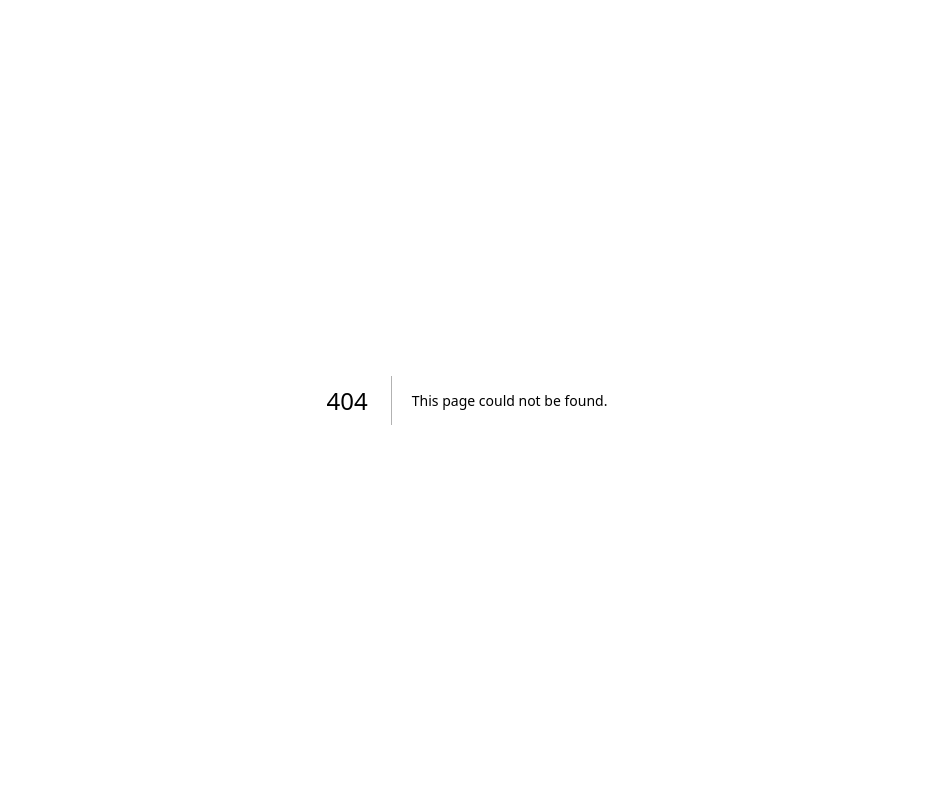
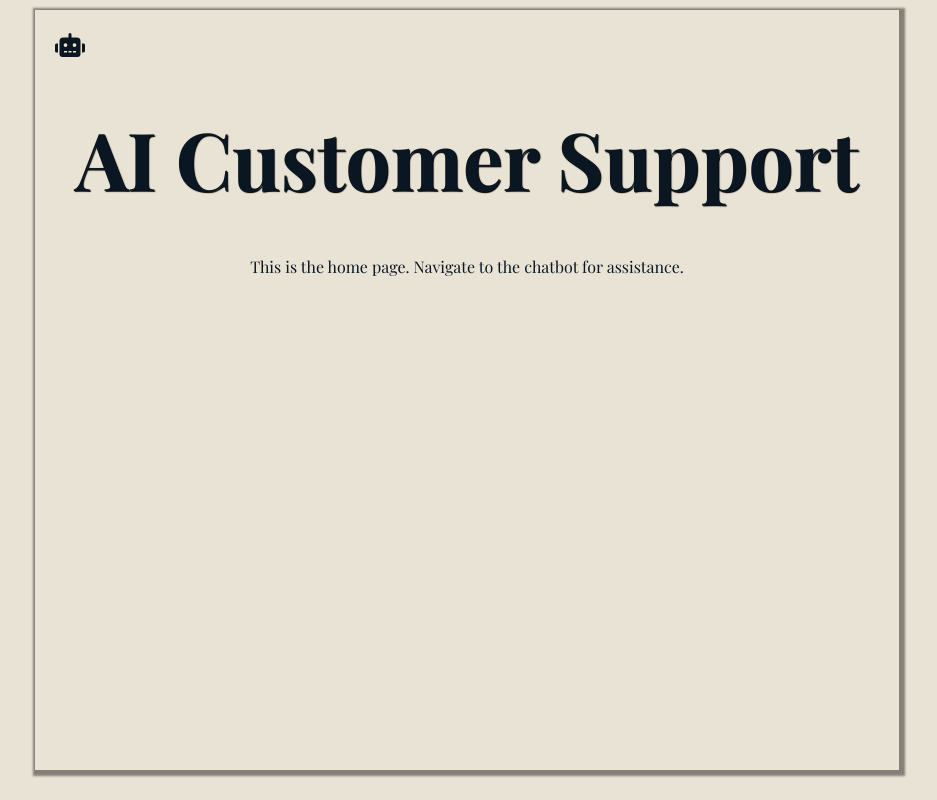
Before and after one commit to BriLeighk/Customer-Support-Site, a Next.js app in the folder chatai/: page /home in a window 1280 px wide. Before the commit this address had no page. Shown: the whole page, without its empty margins (173-1110 px from the left). Built offline with nearby package versions, Linux system fonts and the light colour scheme.

Commit message:
created homepage with button to chatbox

```diff
--- /dev/null
+++ b/chatai/app/GradientBackground.js
@@ -0,0 +1,29 @@
+'use client';
+import React from 'react';
+import { ShaderGradientCanvas, ShaderGradient } from 'shadergradient';
+import * as reactSpring from '@react-spring/three';
+import * as drei from '@react-three/drei';
+import * as fiber from '@react-three/fiber';
+
+const GradientBackground = () => {
+  return (
+    <ShaderGradientCanvas
+      importedFiber={{ ...fiber, ...drei, ...reactSpring }}
+      style={{
+        position: 'absolute',
+        top: 0,
+        left: 0,
+        width: '100%',
+        height: '100%',
+        zIndex: -1, // Ensure it's behind other content
+      }}
+    >
+      <ShaderGradient
+        control='query'
+        urlString='https://www.shadergradient.co/customize?animate=on&axesHelper=off&bgColor1=%23000000&bgColor2=%23000000&brightness=1.2&cAzimuthAngle=180&cDistance=1.5&cPolarAngle=90&cameraZoom=1&color1=%230b1623&color2=%23540DE7&color3=%23EF21FE&destination=onCanvas&embedMode=off&envPreset=city&fov=40&frameRate=10&gizmoHelper=hide&grain=on&lightType=3d&pixelDensity=2.1&positionX=-1.4&positionY=0&positionZ=0&range=enabled&rangeEnd=10.6&rangeStart=3.3&reflection=0.1&rotationX=0&rotationY=10&rotationZ=50&shader=defaults&type=waterPlane&uAmplitude=2.5&uDensity=1.6&uFrequency=5.5&uSpeed=0.1&uStrength=1.9&uTime=3.3&wireframe=false'
+      />
+    </ShaderGradientCanvas>
+  );
+};
+
+export default GradientBackground;
--- a/chatai/app/globals.css
+++ b/chatai/app/globals.css
@@ -3,3 +3,54 @@
   padding: 0;
   margin: 0;
 }
+
+html {
+  background-color: #e9e3d5;
+}
+
+.home-div {
+  box-shadow: 2px 2px 2px 4px rgba(0, 0, 0, 0.441);
+  padding: 10px;
+  margin: 10px;
+  height: 95%;
+}
+
+body {
+
+  font-family: 'Playfair Display', serif; /* Set the font family */
+  height: 100vh; /* Ensure it covers the full height */
+  display: flex;
+  justify-content: center;
+  align-items: flex-start;
+  color: #0b1623;
+  text-align: center;
+  width: 100%;
+
+}
+
+header {
+  display: flex;
+  justify-content: left;
+  padding: 10px;
+}
+
+h1 {
+  font-size: 80px;
+  align-items: center;
+  text-shadow: 1px 1px 1px rgba(0, 0, 0, 1); /* Add shadow behind h1 text */
+  padding: 30px;
+}
+
+svg {
+  color: #0b1623;
+  transition: color 0.3s ease-in-out;
+}
+
+svg:hover {
+  color: #0b1623a6;
+  transition: color 0.3s ease-in-out;
+}
+p {
+
+  padding: 15px;
+}
--- /dev/null
+++ b/chatai/app/home/page.js
@@ -0,0 +1,18 @@
+import Link from 'next/link';
+import { FaRobot } from 'react-icons/fa'; // Make sure to install react-icons if you haven't
+
+export default function Home() {
+    return (
+        <div className='home-div'>
+            <header>
+                <Link href="/chatbot">
+                    <FaRobot size={30} /> {/* Icon linking to the chatbot */}
+                </Link>
+            </header>
+            <h1>AI Customer Support</h1>
+            <main>
+                <p>This is the home page. Navigate to the chatbot for assistance.</p>
+            </main>
+        </div>
+    );
+}
--- a/chatai/app/layout.js
+++ b/chatai/app/layout.js
@@ -1,7 +1,11 @@
-import { Inter } from "next/font/google";
-import "./globals.css";
+import { Playfair_Display } from 'next/font/google';
+import './globals.css';
+import GradientBackground from './GradientBackground'; // Import the gradient background
 
-const inter = Inter({ subsets: ["latin"] });
+const playfair = Playfair_Display({
+    subsets: ["latin"],
+    weight: ['400', '700'],
+});
 
 export const metadata = {
   title: "Create Next App",
@@ -11,7 +15,11 @@ export const metadata = {
 export default function RootLayout({ children }) {
   return (
     <html lang="en">
-      <body className={inter.className}>{children}</body>
+      <body className={playfair.className}>
+
+
+        {children}
+      </body>
     </html>
   );
 }
```
Also changed, not shown: chatai/app/chatbot/page.js (renamed from chatai/app/page.js, +6 -2 lines), chatai/package.json (+10 -1 lines), 1 other file (tests, documents, lock files or other folders).
